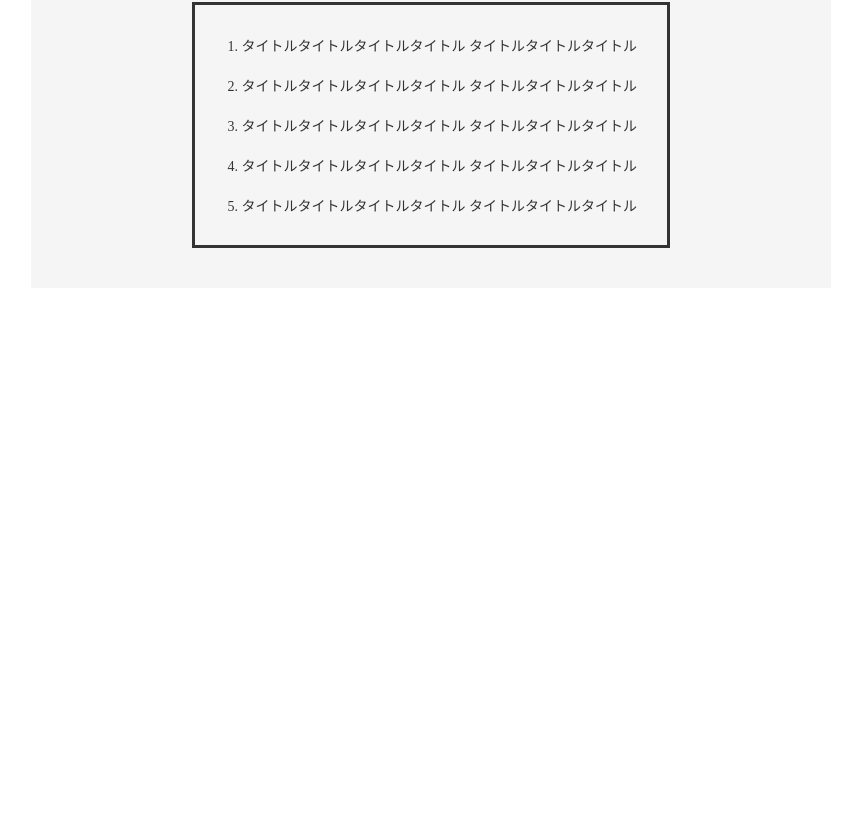
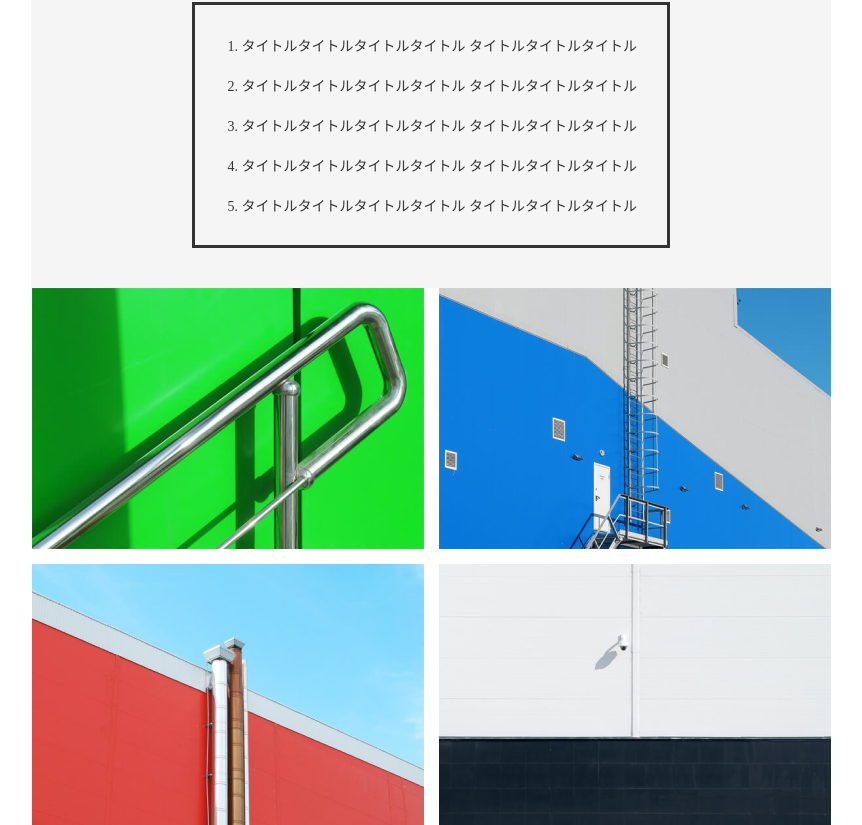
Before and after one commit to tappypuppy/photo-site2-1col, a Next.js app: page / in a window 1280 px wide. Shown: the part 612-1437 px from the top of the page, without its empty margins (209-1071 px from the left). Before the commit the page ends 900 px from the top, so only its background shows below. Built offline with nearby package versions, Linux system fonts and the light colour scheme; a web font is replaced by a local one.

Commit message:
add Gallery

```diff
--- a/src/app/page.tsx
+++ b/src/app/page.tsx
@@ -2,6 +2,7 @@ import styles from "./Home.module.css";
 import Header from "../components/Header/Header";
 import Hero from "@/components/Hero/Hero";
 import Index from "@/components/Index/Index";
+import Gallery from "@/components/Gallery/Gallery";
 
 export default function Home() {
   return (
@@ -12,6 +13,7 @@ export default function Home() {
           <Hero />
           <div className={styles.inner}>
           <Index />
+          <Gallery />
           </div>
         </div>
       </main>
--- /dev/null
+++ b/src/components/Gallery/Gallery.module.css
@@ -0,0 +1,13 @@
+.img_box {
+    width: 100%;
+    display: flex;
+    flex-wrap: wrap;
+    justify-content: center; /* 中央に寄せる */
+    gap: 15px;
+}
+
+.img {
+   width: 100%;
+   max-width: 392px;
+   height: auto;
+}
--- /dev/null
+++ b/src/components/Gallery/Gallery.tsx
@@ -0,0 +1,15 @@
+import Image from "next/image";
+import styles from "./Gallery.module.css";
+
+function Gallery() {
+  return (
+    <div className={styles.img_box}>
+      <Image className={styles.img} src="/photo1.png" alt="Gallery" width={392} height={261} />
+      <Image className={styles.img} src="/photo2.png" alt="Gallery" width={392} height={261} />
+      <Image className={styles.img} src="/photo3.png" alt="Gallery" width={392} height={261} />
+      <Image className={styles.img} src="/photo4.png" alt="Gallery" width={392} height={261} />
+    </div>
+  );
+}
+
+export default Gallery;
```
